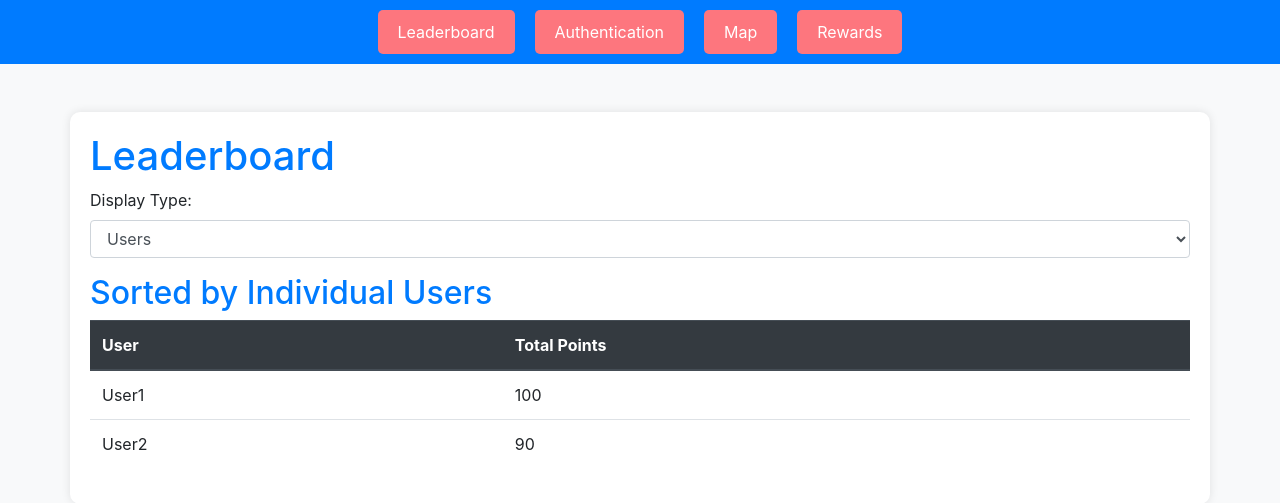
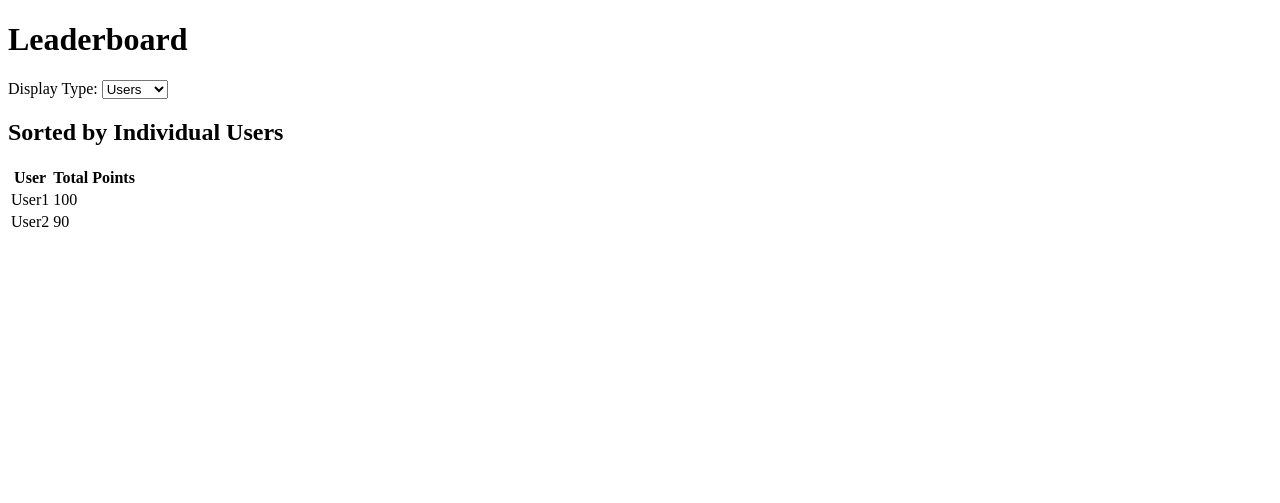
Before and after one commit to SC1333/Die-Holder, a Django app: page /sustainability/leaderboard/ in a window 1280 px wide. Shown: the top 503 px of the page. Run offline with Django 5.2, Linux system fonts and the light colour scheme; some libraries are stand-ins or nearby versions.

Commit message:
Add files via upload

```diff
--- a/sustainability/Views.py
+++ b/sustainability/Views.py
@@ -35,21 +35,20 @@ def redeem_points(request, buildingID, actionID):
     }
     return render(request, 'redeem_points.html', context)
 
-
-def get_building_and_action_names(request, buildingID, actionID,userID):
+def get_building_and_action_names(request, buildingID, actionID,Username):
     try:
         building = Stronghold.objects.get(id=buildingID)
         action = Action.objects.get(id=actionID)
-        user = User.objects.get(id=userID)
+        user = User.objects.get(username=Username)
         data = {
             'buildingName': building.building_name,
             'actionName': action.action_name,
-            'userName': user.full_name
+            'userName': user.username
         }
         return JsonResponse(data)
     except (Stronghold.DoesNotExist, Action.DoesNotExist):
         return JsonResponse({'error': 'Building,Action or User not found'}, status=404)
 
-
 def rewards(request):
-    return render(request, 'rewards.html')
+    return HttpResponse("This is the rewards page for the ECM2434 project website users will claim their points from "
+                        "sustainable actions here.")
--- a/sustainability/static/sustainability/style.css
+++ b/sustainability/static/sustainability/style.css
@@ -4,38 +4,12 @@
  * brown #9F5D35 */
 
 nav {
-    display: flex;
-    justify-content: center;
-    background-color: #007bff;
-    padding: 10px 0;
+	display:flex;
+	justify-content:space-evenly;
+	background-color:#248179;
+
 }
 
-nav button {
-    background-color: #FD767E;
-    border: none;
-    color: white;
-    padding: 10px 20px;
-    margin: 0 10px;
-    cursor: pointer;
-    border-radius: 5px;
-    transition: background-color 0.3s ease;
+nav button{
+	background-color:#FD767E;
 }
-
-nav button:hover {
-    background-color: #FF8C00; /* Orange */
-}
-
-body {
-    background-color: #f8f9fa;
-}
-
-.container {
-    background-color: #fff;
-    border-radius: 10px;
-    box-shadow: 0 0 10px rgba(0, 0, 0, 0.1);
-    padding: 20px;
-}
-
-h1, h2 {
-    color: #007bff;
-}
--- a/sustainability/templates/leaderboard.html
+++ b/sustainability/templates/leaderboard.html
@@ -1,45 +1,26 @@
 <!DOCTYPE html>
 <html lang="en">
-
 <head>
-
     <meta charset="UTF-8">
     <meta name="viewport" content="width=device-width, initial-scale=1.0">
     <title>Leaderboard</title>
-    <link rel="stylesheet" href="https://stackpath.bootstrapcdn.com/bootstrap/4.5.2/css/bootstrap.min.css">
-    {% load static %}
-	<link rel="stylesheet" href="{% static 'sustainability/style.css' %}">
-
+    <style>
+        /* Add your CSS styling here */
+    </style>
 </head>
 <body>
-
-    <nav>
-    <button data-url="{% url 'sustainability:leaderboard' %}" onclick="openUrl(this)">Leaderboard</button>
-    <button data-url="{% url 'sustainability:auth' %}" onclick="openUrl(this)">Authentication</button>
-    <button data-url="{% url 'sustainability:map' %}" onclick="openUrl(this)">Map</button>
-    <button data-url="{% url 'sustainability:rewards' %}" onclick="openUrl(this)">Rewards</button>
-    </nav>
-
-    <script>
-        function openUrl(button) {
-            var url = button.getAttribute('data-url');
-            window.location.href = url;
-        }
-    </script>
-
-    <div class="container mt-5">
     <h1>Leaderboard</h1>
 
     <label for="display-type">Display Type:</label>
-        <select id="display-type" class="form-control mb-3">
+    <select id="display-type">
         <option value="users">Users</option>
         <option value="groups">Groups</option>
     </select>
 
     <div id="users-leaderboard">
         <h2>Sorted by Individual Users</h2>
-            <table class="table">
-                <thead class="thead-dark">
+        <table>
+            <thead>
                 <tr>
                     <th>User</th>
                     <th>Total Points</th>
@@ -62,8 +43,8 @@
 
     <div id="groups-leaderboard" style="display: none;">
         <h2>Sorted by Groups</h2>
-            <table class="table">
-                <thead class="thead-dark">
+        <table>
+            <thead>
                 <tr>
                     <th>Group</th>
                     <th>Total Points</th>
@@ -83,11 +64,7 @@
             </tbody>
         </table>
     </div>
-    </div>
 
-    <script src="https://code.jquery.com/jquery-3.5.1.slim.min.js"></script>
-    <script src="https://cdn.jsdelivr.net/npm/@popperjs/core@2.5.4/dist/umd/popper.min.js"></script>
-    <script src="https://stackpath.bootstrapcdn.com/bootstrap/4.5.2/js/bootstrap.min.js"></script>
     <script>
         document.getElementById('display-type').addEventListener('change', function() {
             var selectedOption = this.value;
--- a/sustainability/urls.py
+++ b/sustainability/urls.py
@@ -12,5 +12,5 @@ urlpatterns = [
     path('map/', Views.map, name='map'),
     path('rewards/', Views.rewards, name='rewards'),
     path('redeem-points/<int:buildingID>/<int:actionID>/', Views.redeem_points, name='redeem-points'),
-    path('get-building-and-action-names/<int:buildingID>/<int:actionID>/<int:userID>/', Views.get_building_and_action_names, name='get-building-and-action-names'),#used as a getter for the database
+    path('get-building-and-action-names/<int:buildingID>/<int:actionID>/<int:username>/', Views.get_building_and_action_names, name='get-building-and-action-names'),#used as a getter for the database
 ]
```
Also changed, not shown: sustainability/models.py (+4 -3 lines), sustainability/templates/redeem_points.html (+4 -4 lines). Lines whose indentation alone changed are shown as unchanged.
